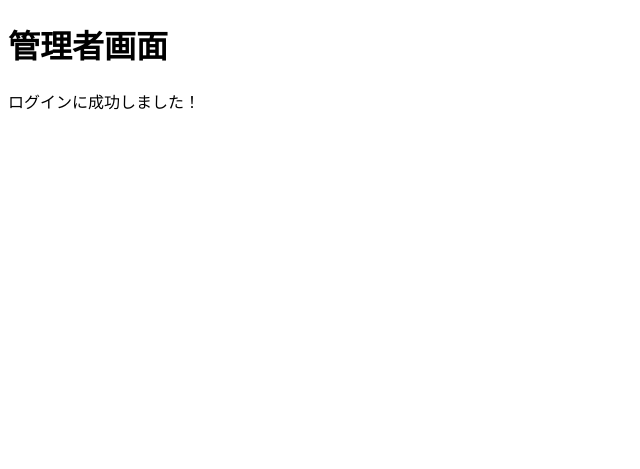
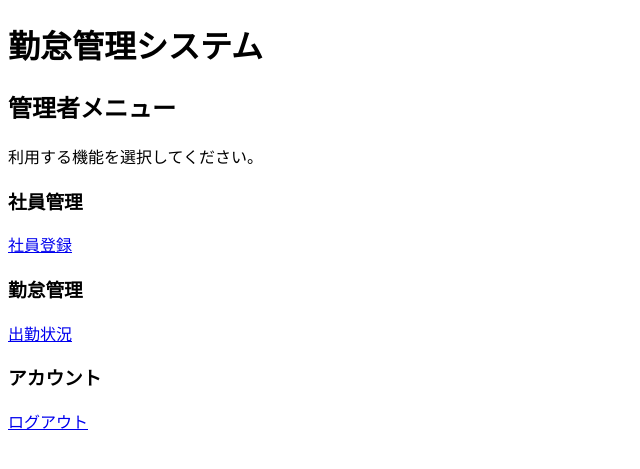
Before and after one commit to tachibana0124/work___app, a Flask app: page /admin in a window 1280 px wide. Shown: the top 469 px of the page, without its empty margins (0-640 px from the left). Run offline with Flask 3, Linux system fonts and the light colour scheme; a user stored in the database is signed in.

Commit message:
管理者ページ機能一覧とログアウト機能実装

```diff
--- a/flaskr/main.py
+++ b/flaskr/main.py
@@ -98,6 +98,18 @@ def admin_dashboard():
         return redirect(url_for('admin_login'))
 
     return render_template('admin.html')
+
+
+# 管理者ログアウト
+@app.route('/admin/logout')
+def admin_logout():
+
+    # 管理者のログイン情報を削除
+    session.pop('admin_id', None)
+
+    # 管理者ログイン画面に戻す
+    return redirect(url_for('admin_login'))
+
 
 
 # トップページにアクセスされるとindexが実行される
--- a/flaskr/templates/admin.html
+++ b/flaskr/templates/admin.html
@@ -1,3 +1,4 @@
+
 <!DOCTYPE html>
 <html lang="ja">
 <head>
@@ -5,7 +6,26 @@
     <title>管理者画面</title>
 </head>
 <body>
-    <h1>管理者画面</h1>
-    <p>ログインに成功しました！</p>
+
+    <h1>勤怠管理システム</h1>
+    <h2>管理者メニュー</h2>
+
+    <p>利用する機能を選択してください。</p>
+
+    <div>
+        <h3>社員管理</h3>
+        <a href="#">社員登録</a>
+    </div>
+
+    <div>
+        <h3>勤怠管理</h3>
+        <a href="#">出勤状況</a>
+    </div>
+
+    <div>
+        <h3>アカウント</h3>
+        <a href="{{ url_for('admin_logout') }}">ログアウト</a>
+    </div>
+
 </body>
 </html>
```
Also changed, not shown: attendance.db.
